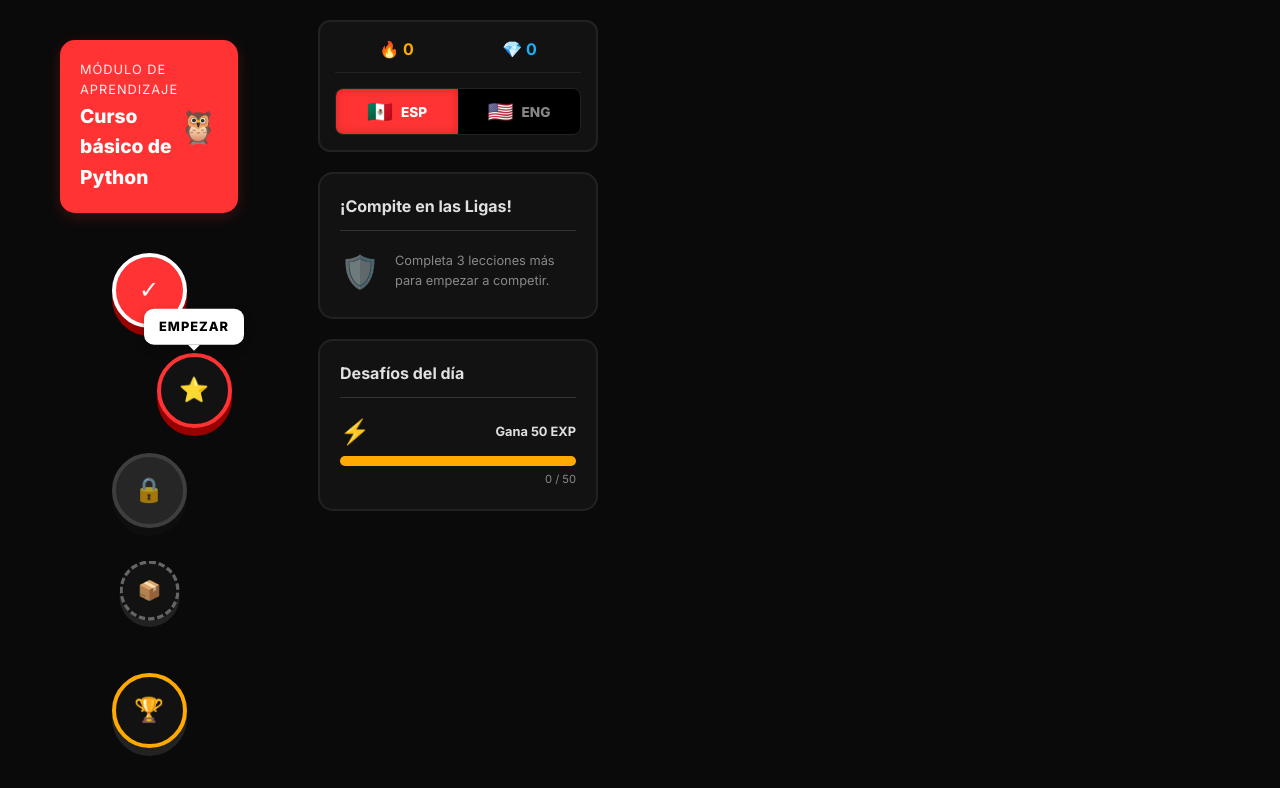
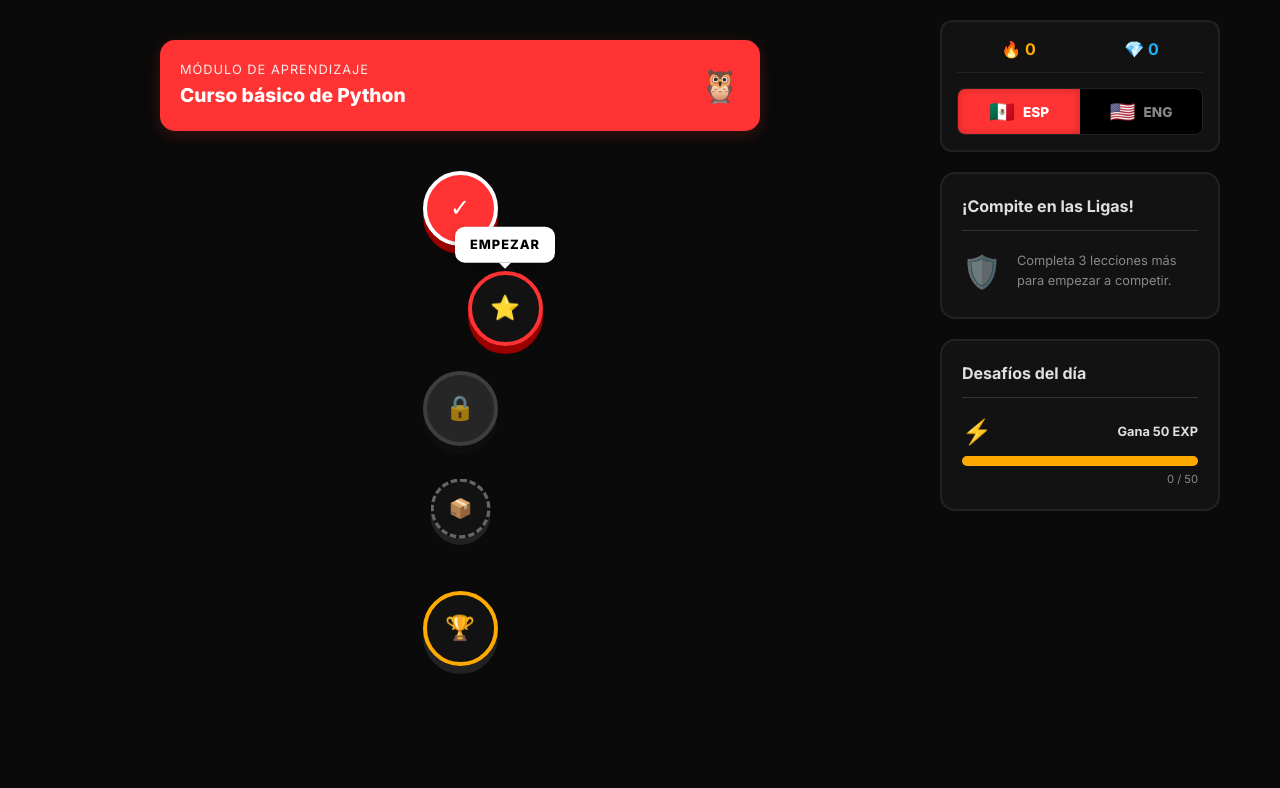
Before and after one commit to diegovpa10/Duolingo, a Django app: page /curso/1/ in a window 1280 px wide. Shown: the part 87-875 px from the top of the page. After the commit the page ends 761 px from the top, so only its background shows below. Run offline with Django 5.2, Linux system fonts and the light colour scheme; data comes from the database, SQL or seed files in the repository; both versions use the stored data as it was after the commit.

Commit message:
Corrección CSS y visuales

```diff
--- a/aprendizaje/templates/aprendizaje/base.html
+++ b/aprendizaje/templates/aprendizaje/base.html
@@ -145,26 +145,45 @@ body {
 }
 
 /* =========================================
-   NUEVA ESTRUCTURA: MENÚ LATERAL Y CONTENIDO
+   ESTRUCTURA BASE (LIMPIA Y SEPARADA)
    ========================================= */
 
-.global-layout {
-    display: grid;
-    grid-template-columns: 200px 1fr; /* 200px para el menú, el resto para el contenido */
+.app-container {
+    display: flex;
     gap: 40px;
     max-width: 1200px;
     margin: 40px auto;
     padding: 0 20px;
     min-height: 80vh;
+    width: 100%;
+    /* Por defecto (Login/Registro sin menú) se centra en la pantalla */
+    justify-content: center;
+}
+
+/* Cuando el usuario SÍ tiene menú, alineamos todo a la izquierda */
+.app-container.con-menu {
+    justify-content: flex-start;
 }
 
 .sidebar-menu {
+    width: 200px;
+    flex-shrink: 0; /* Obliga al menú a no encogerse nunca */
     position: sticky;
-    top: 100px; /* Se queda fijo al bajar la página */
+    top: 100px;
     height: fit-content;
     display: flex;
     flex-direction: column;
     gap: 10px;
+}
+
+.content-area {
+    flex-grow: 1; /* El área de contenido toma todo el espacio libre restante */
+    max-width: 100%;
+}
+
+/* Ocultar menú en celulares */
+@media (max-width: 768px) {
+    .sidebar-menu { display: none; }
 }
 
 .menu-btn {
@@ -173,7 +192,7 @@ body {
     gap: 15px;
     padding: 12px 20px;
     color: var(--text-color);
-    text-decoration: none;
+    text-decoration: none; /* Esto quita el subrayado feo */
     font-weight: 700;
     font-size: 0.9rem;
     border-radius: 12px;
@@ -183,18 +202,18 @@ body {
     letter-spacing: 1px;
 }
 
-.menu-btn:hover { background-color: var(--secondary-accent); }
+.menu-btn:hover {
+    background-color: var(--secondary-accent);
+}
+
 .menu-btn.active {
     background-color: rgba(255, 51, 51, 0.1);
     border-color: var(--accent-color);
     color: var(--accent-color);
 }
-.menu-icon { font-size: 1.5rem; }
 
-/* Ocultar menú en celulares */
-@media (max-width: 768px) {
-    .global-layout { grid-template-columns: 1fr; }
-    .sidebar-menu { display: none; }
+.menu-icon {
+    font-size: 1.5rem;
 }
 
 </style>
@@ -222,20 +241,20 @@ body {
     </div>
 </nav>
 
-<div class="global-layout">
+<div class="app-container {% if user.is_authenticated %}con-menu{% endif %}">
 
     {% if user.is_authenticated %}
     <aside class="sidebar-menu">
         <a href="{% url 'lista_cursos' %}" class="menu-btn {% if request.path == '/' or '/curso/' in request.path %}active{% endif %}">
             <span class="menu-icon">🏠</span> Aprender
         </a>
-        <a href="#" class="menu-btn {% if request.path == '/ligas/' %}active{% endif %}">
+        <a href="{% url 'ligas' %}" class="menu-btn {% if request.path == '/ligas/' %}active{% endif %}">
             <span class="menu-icon">🛡️</span> Ligas
         </a>
-        <a href="#" class="menu-btn {% if request.path == '/desafios/' %}active{% endif %}">
+        <a href="{% url 'desafios' %}" class="menu-btn {% if request.path == '/desafios/' %}active{% endif %}">
             <span class="menu-icon">🎁</span> Desafíos
         </a>
-        <a href="#" class="menu-btn {% if request.path == '/perfil/' %}active{% endif %}">
+        <a href="{% url 'perfil' %}" class="menu-btn {% if request.path == '/perfil/' %}active{% endif %}">
             <span class="menu-icon">👤</span> Perfil
         </a>
     </aside>
--- a/aprendizaje/views.py
+++ b/aprendizaje/views.py
@@ -13,6 +13,7 @@ from .models import Curso, Leccion, Ejercicio, Estudiante
 from django.utils import timezone
 from datetime import timedelta
 
+@login_required(login_url='login')
 def lista_cursos(request):
     # Obtenemos todos los cursos
     cursos = Curso.objects.all()
```
Also changed, not shown: db.sqlite3.
